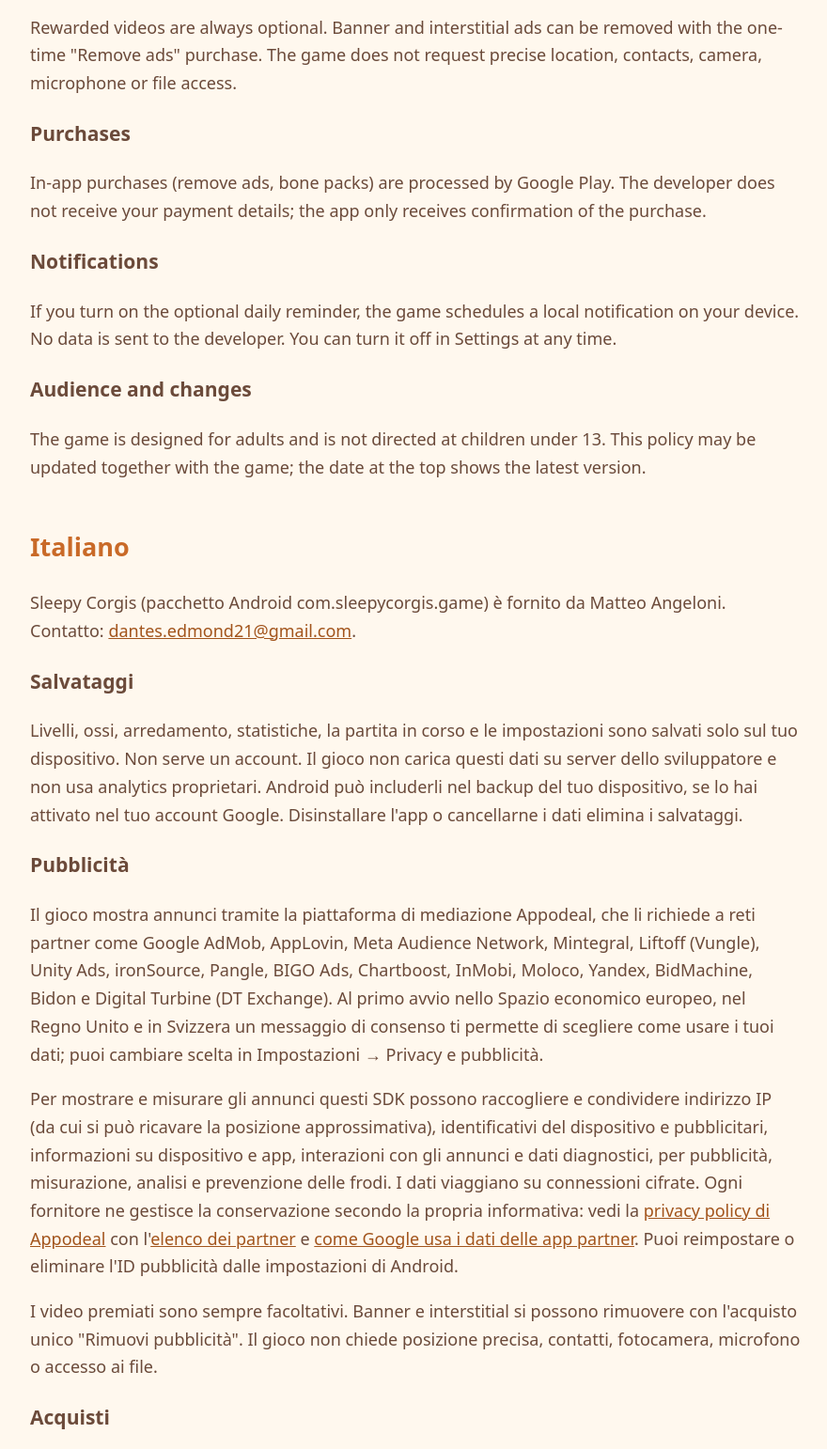
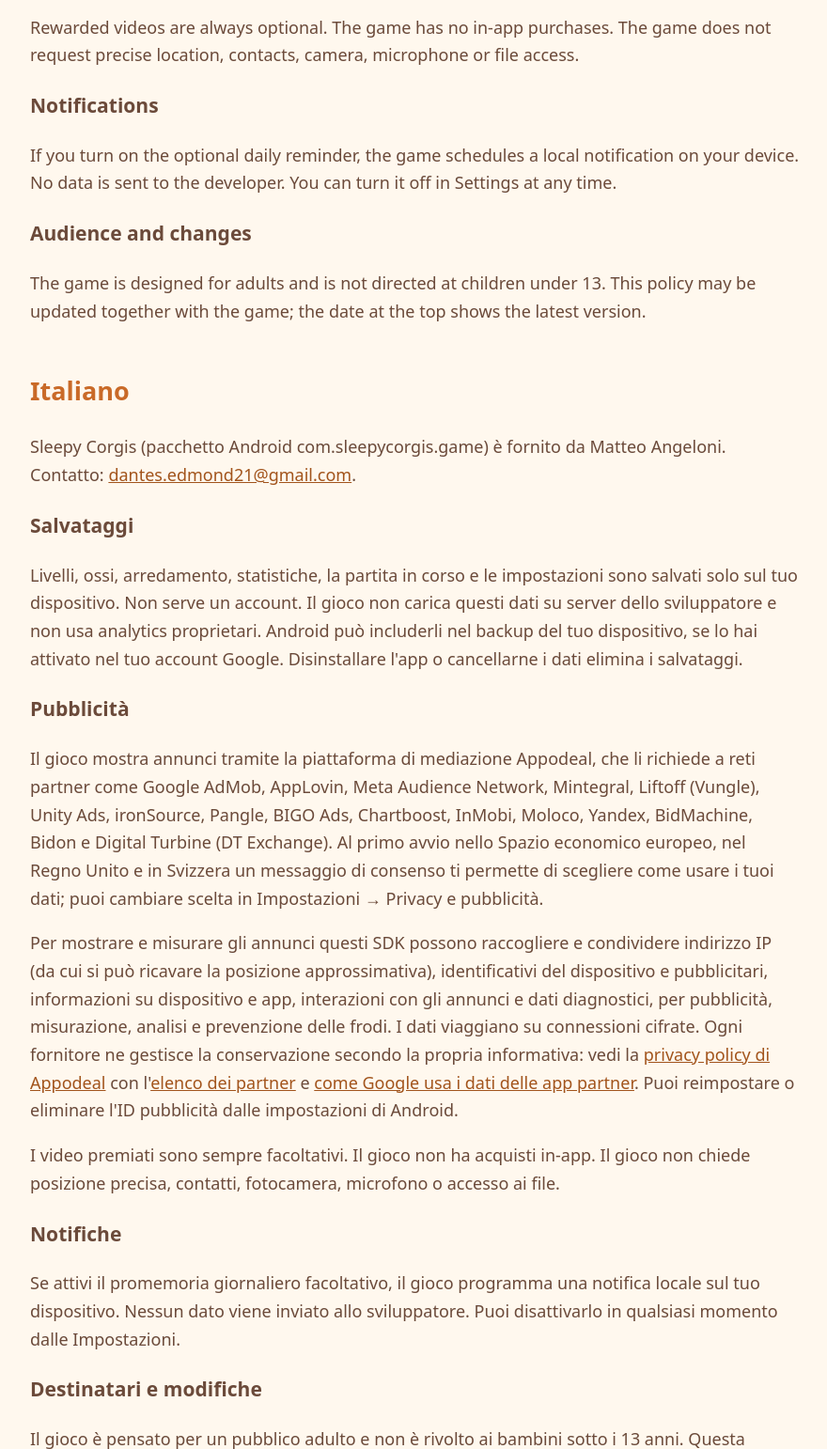
Before and after one commit to matteoangeloni-jpeg/sleepy-corgis-privacy, a plain HTML site: page index.html in a window 1280 px wide. Shown: the part 1061-2603 px from the top of the page at 94% size, without its empty margins (198-1078 px from the left). Drawn offline with Linux system fonts and the light colour scheme.

Commit message:
No in-app purchases

```diff
--- a/index.html
+++ b/index.html
@@ -9,8 +9,7 @@
 <h3>Game progress</h3><p>Levels, bones, furniture, statistics, the game in progress and your settings are saved only on your device. No account is required. The game does not upload this data to a developer-operated server and does not use developer-operated analytics. Android may include it in your own device backup if you have backup enabled in your Google account. Uninstalling the app or clearing its storage deletes local data.</p>
 <h3>Advertising</h3><p>The game shows ads through the Appodeal mediation platform, which requests ads from partner networks such as Google AdMob, AppLovin, Meta Audience Network, Mintegral, Liftoff (Vungle), Unity Ads, ironSource, Pangle, BIGO Ads, Chartboost, InMobi, Moloco, Yandex, BidMachine, Bidon and Digital Turbine (DT Exchange). On first launch in the European Economic Area, the UK and Switzerland a consent message lets you choose how your data is used; you can change your choice later from Settings → Privacy &amp; ads.</p>
 <p>To show and measure ads, these SDKs may collect and share your IP address (which can indicate approximate location), device and advertising identifiers, device and app information, ad interactions and diagnostic data, for advertising, measurement, analytics and fraud prevention. Data is sent over encrypted connections. Each provider controls retention under its own policy: see <a href="https://appodeal.com/privacy-policy/">Appodeal's privacy policy</a> and its <a href="https://appodeal.com/privacy-policy/#partners">list of partners</a>, and <a href="https://policies.google.com/technologies/partner-sites">how Google uses information from partner apps</a>. You can reset or delete your advertising ID in Android settings.</p>
-<p>Rewarded videos are always optional. Banner and interstitial ads can be removed with the one-time "Remove ads" purchase. The game does not request precise location, contacts, camera, microphone or file access.</p>
-<h3>Purchases</h3><p>In-app purchases (remove ads, bone packs) are processed by Google Play. The developer does not receive your payment details; the app only receives confirmation of the purchase.</p>
+<p>Rewarded videos are always optional. The game has no in-app purchases. The game does not request precise location, contacts, camera, microphone or file access.</p>
 <h3>Notifications</h3><p>If you turn on the optional daily reminder, the game schedules a local notification on your device. No data is sent to the developer. You can turn it off in Settings at any time.</p>
 <h3>Audience and changes</h3><p>The game is designed for adults and is not directed at children under 13. This policy may be updated together with the game; the date at the top shows the latest version.</p></section>
 
@@ -19,8 +18,7 @@
 <h3>Salvataggi</h3><p>Livelli, ossi, arredamento, statistiche, la partita in corso e le impostazioni sono salvati solo sul tuo dispositivo. Non serve un account. Il gioco non carica questi dati su server dello sviluppatore e non usa analytics proprietari. Android può includerli nel backup del tuo dispositivo, se lo hai attivato nel tuo account Google. Disinstallare l'app o cancellarne i dati elimina i salvataggi.</p>
 <h3>Pubblicità</h3><p>Il gioco mostra annunci tramite la piattaforma di mediazione Appodeal, che li richiede a reti partner come Google AdMob, AppLovin, Meta Audience Network, Mintegral, Liftoff (Vungle), Unity Ads, ironSource, Pangle, BIGO Ads, Chartboost, InMobi, Moloco, Yandex, BidMachine, Bidon e Digital Turbine (DT Exchange). Al primo avvio nello Spazio economico europeo, nel Regno Unito e in Svizzera un messaggio di consenso ti permette di scegliere come usare i tuoi dati; puoi cambiare scelta in Impostazioni → Privacy e pubblicità.</p>
 <p>Per mostrare e misurare gli annunci questi SDK possono raccogliere e condividere indirizzo IP (da cui si può ricavare la posizione approssimativa), identificativi del dispositivo e pubblicitari, informazioni su dispositivo e app, interazioni con gli annunci e dati diagnostici, per pubblicità, misurazione, analisi e prevenzione delle frodi. I dati viaggiano su connessioni cifrate. Ogni fornitore ne gestisce la conservazione secondo la propria informativa: vedi la <a href="https://appodeal.com/privacy-policy/">privacy policy di Appodeal</a> con l'<a href="https://appodeal.com/privacy-policy/#partners">elenco dei partner</a> e <a href="https://policies.google.com/technologies/partner-sites">come Google usa i dati delle app partner</a>. Puoi reimpostare o eliminare l'ID pubblicità dalle impostazioni di Android.</p>
-<p>I video premiati sono sempre facoltativi. Banner e interstitial si possono rimuovere con l'acquisto unico "Rimuovi pubblicità". Il gioco non chiede posizione precisa, contatti, fotocamera, microfono o accesso ai file.</p>
-<h3>Acquisti</h3><p>Gli acquisti in-app (rimozione pubblicità, pacchetti di ossi) sono gestiti da Google Play. Lo sviluppatore non riceve i tuoi dati di pagamento; l'app riceve solo la conferma dell'acquisto.</p>
+<p>I video premiati sono sempre facoltativi. Il gioco non ha acquisti in-app. Il gioco non chiede posizione precisa, contatti, fotocamera, microfono o accesso ai file.</p>
 <h3>Notifiche</h3><p>Se attivi il promemoria giornaliero facoltativo, il gioco programma una notifica locale sul tuo dispositivo. Nessun dato viene inviato allo sviluppatore. Puoi disattivarlo in qualsiasi momento dalle Impostazioni.</p>
 <h3>Destinatari e modifiche</h3><p>Il gioco è pensato per un pubblico adulto e non è rivolto ai bambini sotto i 13 anni. Questa informativa può essere aggiornata insieme al gioco; la data in alto indica l'ultima versione.</p></section>
 </html>
```
